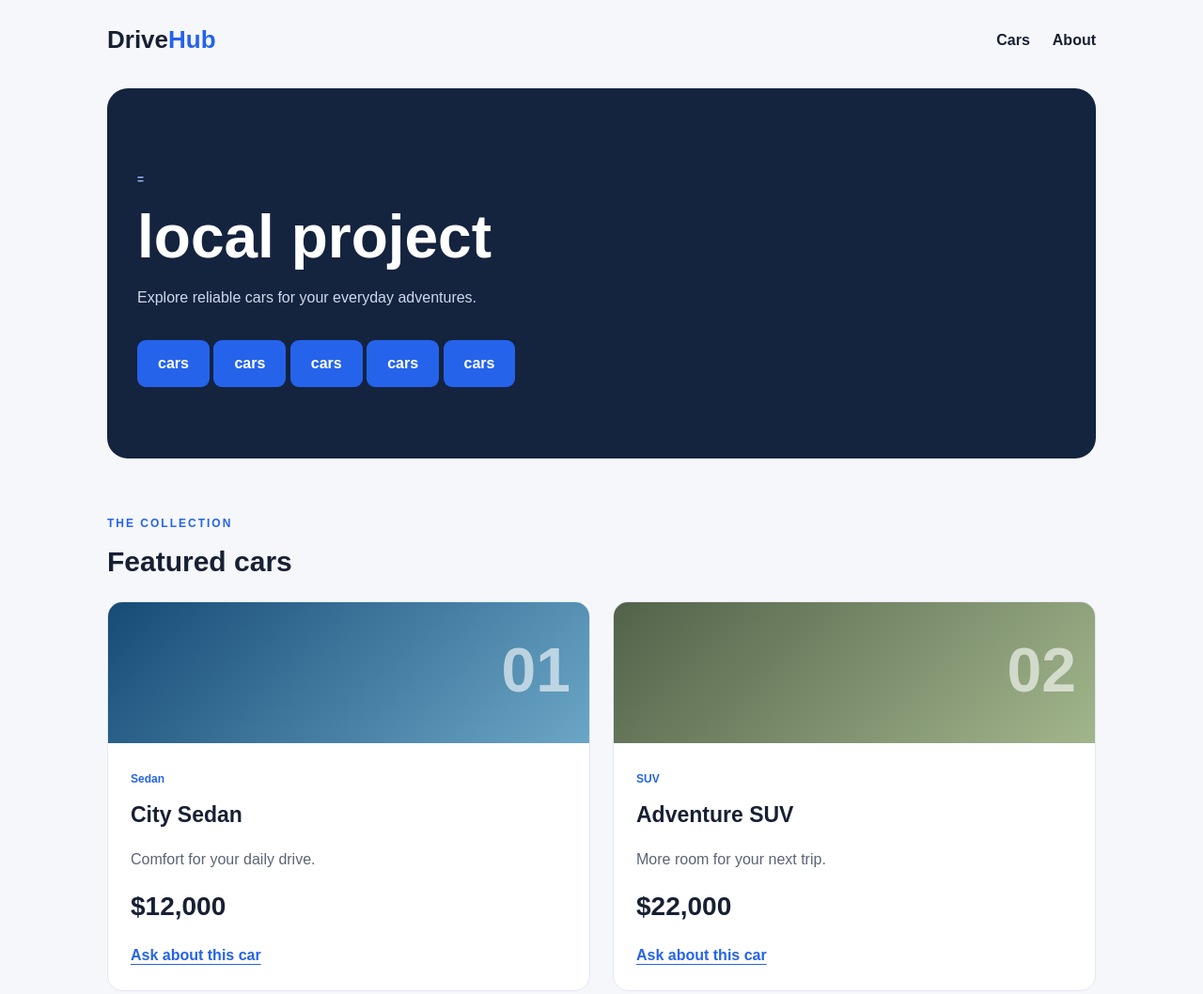
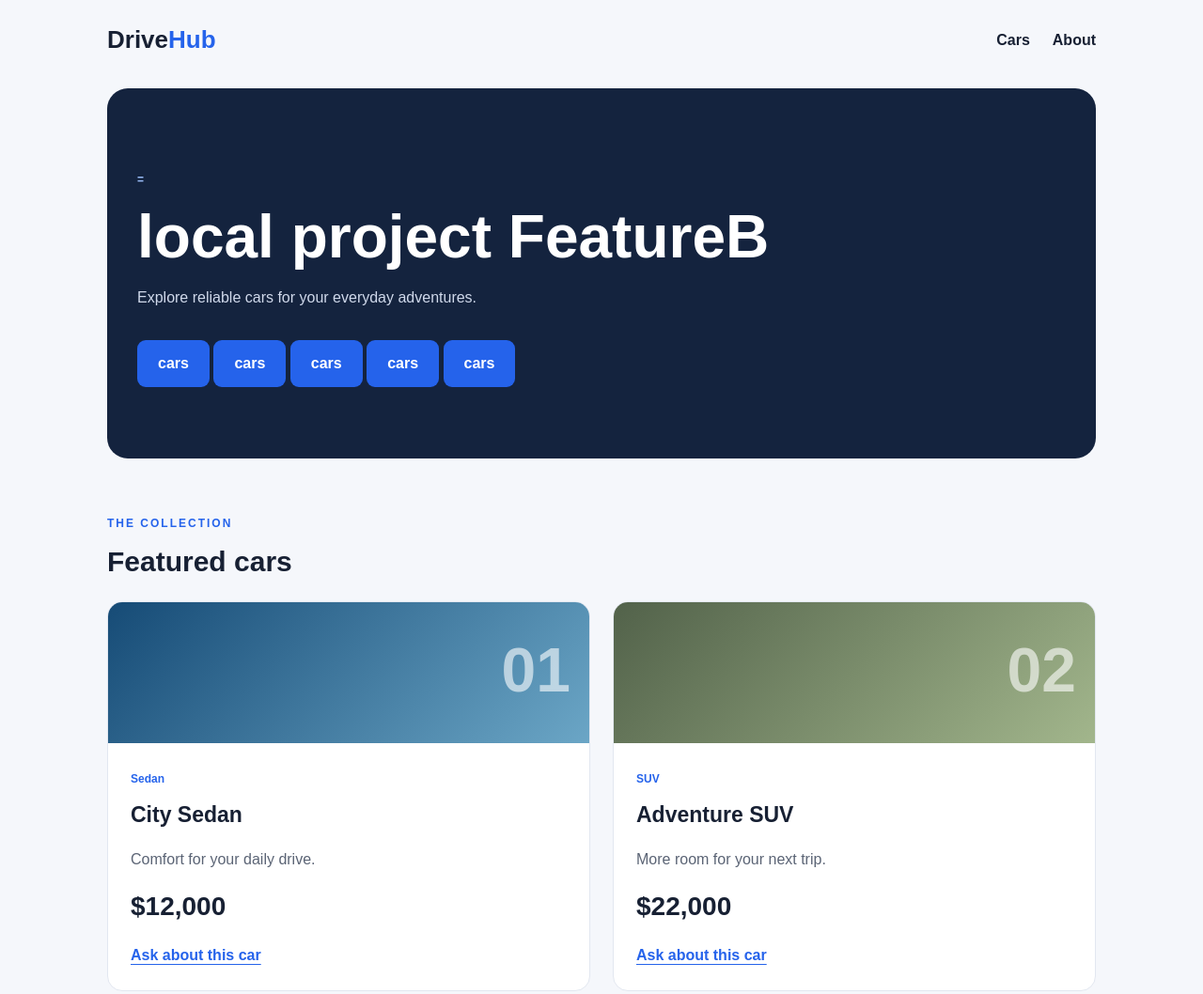
Before and after one commit to zaidabuazezi/dev-project, a plain HTML site: page index.html in a window 1280 px wide. Shown: the top 1058 px of the page at 94% size. Drawn offline with Linux system fonts and the light colour scheme.

Commit message:
h1: FeatureB

```diff
--- a/index.html
+++ b/index.html
@@ -20,7 +20,7 @@
     <section class="hero">
       <p class="eyebrow">=</p>
       <!-- LAB-HERO: change this heading for the merge-conflict exercise. -->
-      <h1>local project</h1>
+      <h1>local project FeatureB</h1>
       <p>Explore reliable cars for your everyday adventures.</p>
       <a class="button" href="#cars"> cars</a>
       <a class="button" href="#cars"> cars</a>
```
